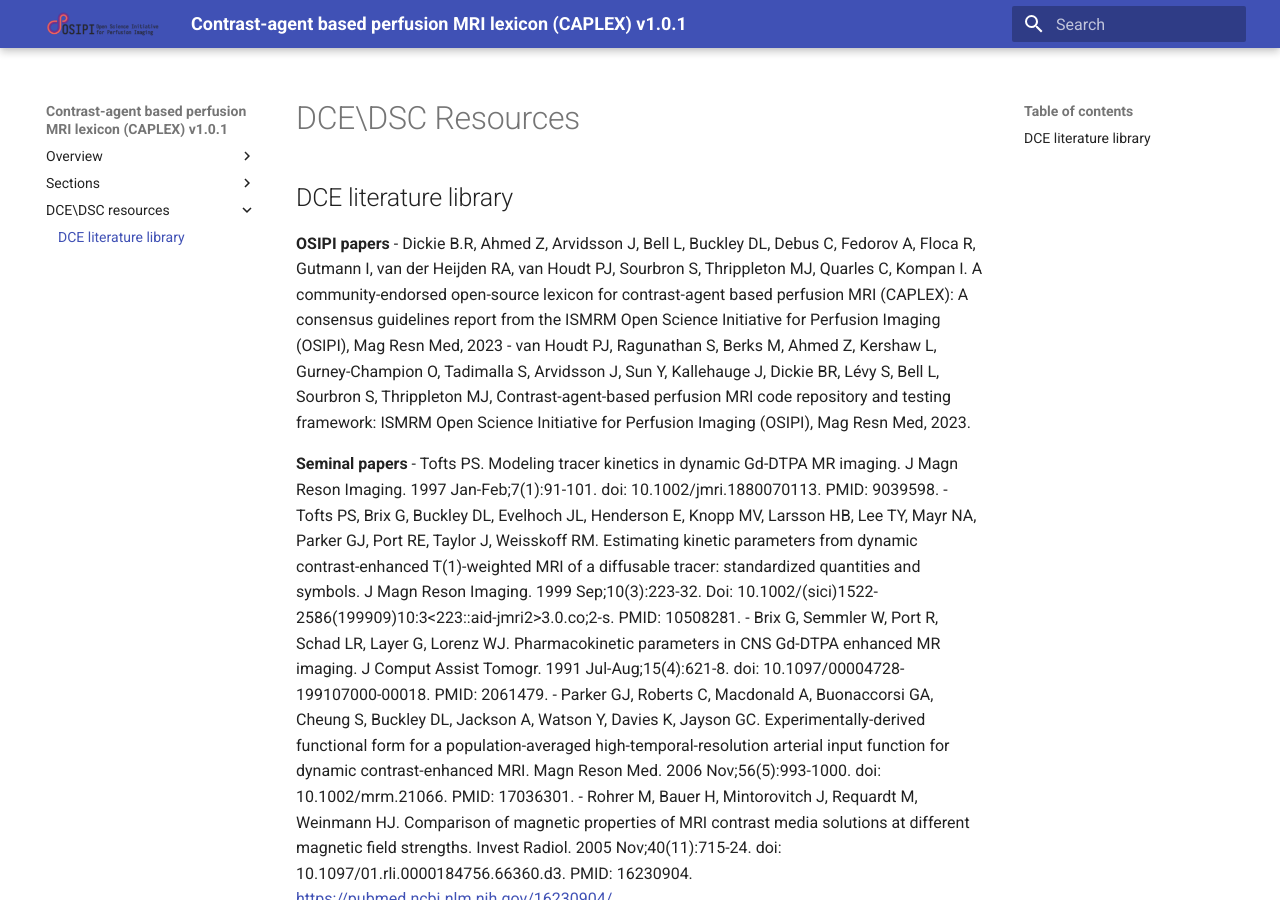
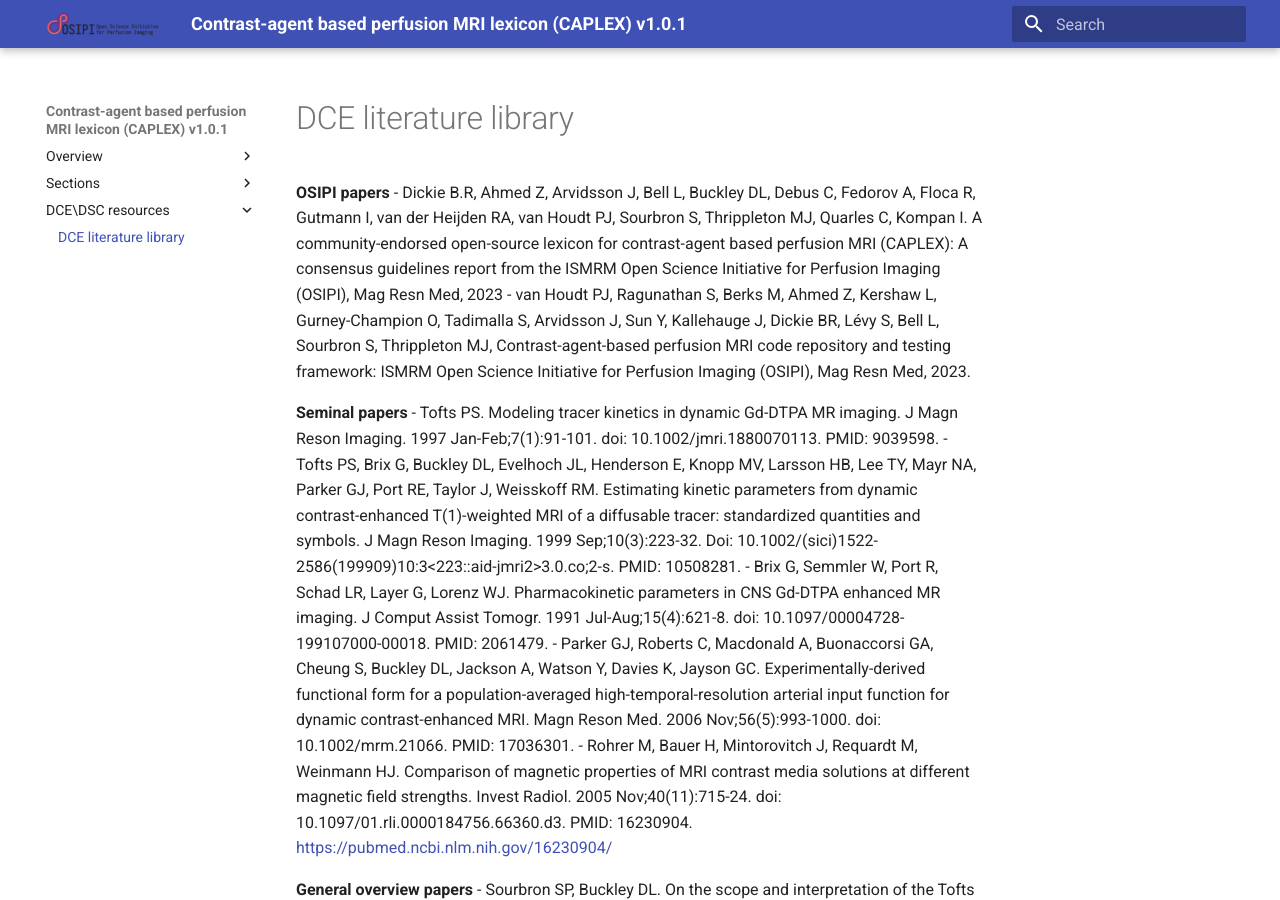
Before and after one commit to notZaki/OSIPI_CAPLEX, an MkDocs documentation site: the page built from docs/dceliterature.md, in a window 1280 px wide and 900 px high. Built offline with MkDocs 1.6.1 and Material for MkDocs 9.7.7, drawn with Linux system fonts in a browser that asks for light colours.

Commit message:
Update dceliterature.md
reordered titles

```diff
--- a/docs/dceliterature.md
+++ b/docs/dceliterature.md
@@ -1,6 +1,4 @@
-# DCE\DSC Resources
-
-## DCE literature library
+# DCE literature library
 
 **OSIPI papers**
  - Dickie B.R, Ahmed Z, Arvidsson J, Bell L, Buckley DL, Debus C, Fedorov A, Floca R, Gutmann I, van der Heijden RA, van Houdt PJ, Sourbron S, Thrippleton MJ, Quarles C,  Kompan I. A community-endorsed open-source lexicon for contrast-agent based perfusion MRI (CAPLEX): A consensus guidelines report from the ISMRM Open Science Initiative for Perfusion Imaging (OSIPI), Mag Resn Med, 2023
```
